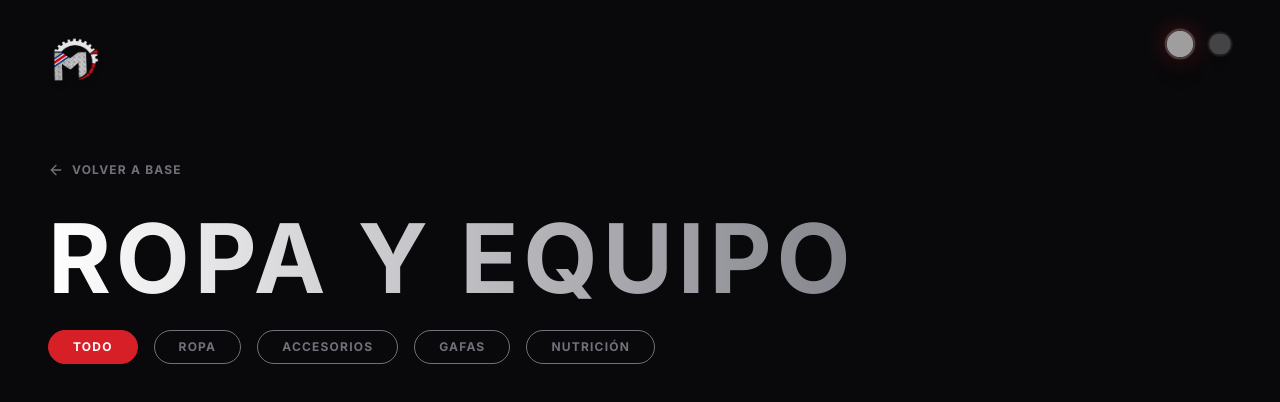
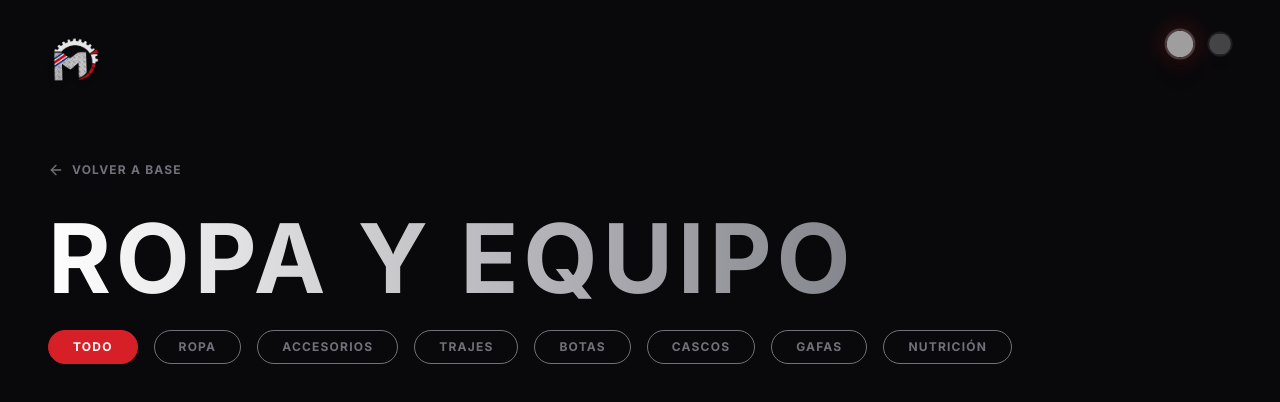
Before and after one commit to arizonacan/rieju-costa-rica, a Next.js app: page /merch in a window 1280 px wide. Shown: the top 402 px of the page. Built offline with nearby package versions, Linux system fonts and the light colour scheme; no server answers; grey boxes are pictures that could not be loaded.

Commit message:
PUSH PUSH PUSH

```diff
--- a/app/merch/page.tsx
+++ b/app/merch/page.tsx
@@ -61,7 +61,7 @@ export default function MerchPage() {
     es: {
       back: "Volver a Base",
       title: "Ropa y Equipo",
-      filters: { all: "Todo", apparel: "Ropa", accessories: "Accesorios", goggles: "Gafas", nutrition: "Nutrición" },
+      filters: { all: "Todo", ropa: "Ropa", accesorios: "Accesorios", trajes: "Trajes", botas: "Botas", cascos: "Cascos", gafas: "Gafas", nutricion: "Nutrición" },
       close: "Cerrar",
       details: "Detalles del Producto",
       labels: { sizes: "Tallas", material: "Material", category: "Categoría" }
@@ -69,7 +69,7 @@ export default function MerchPage() {
     en: {
       back: "Back to Base",
       title: "Apparel & Gear",
-      filters: { all: "All", apparel: "Apparel", accessories: "Accessories", goggles: "Goggles", nutrition: "Nutrition" },
+      filters: { all: "All", ropa: "Apparel", accesorios: "Accessories", trajes: "Suits", botas: "Boots", cascos: "Helmets", gafas: "Goggles", nutricion: "Nutrition" },
       close: "Close",
       details: "Product Details",
       labels: { sizes: "Sizes", material: "Material", category: "Category" }
@@ -116,7 +116,7 @@ export default function MerchPage() {
         </h1>
 
         <div className="flex gap-4 mb-12 overflow-x-auto pb-4 scrollbar-hide">
-          {["all", "apparel", "accessories", "goggles", "nutrition"].map((cat) => (
+          {["all", "ropa", "accesorios", "trajes", "botas", "cascos", "gafas", "nutricion"].map((cat) => (
             <button
               key={cat}
               onClick={() => setFilter(cat)}
--- a/sanity/schemaTypes/merch.ts
+++ b/sanity/schemaTypes/merch.ts
@@ -26,13 +26,17 @@ export default defineType({
       type: 'string',
       options: {
         list: [
-          { title: 'Ropa (Apparel)', value: 'apparel' },
-          { title: 'Accesorios (Accessories)', value: 'accessories' },
-          { title: 'Gafas (Goggles)', value: 'goggles' },
-          { title: 'Nutrición (Nutrition)', value: 'nutrition' }
+          { title: 'Ropa (Apparel)', value: 'ropa' },
+          { title: 'Accesorios (Accessories)', value: 'accesorios' },
+          { title: 'Trajes (Suits/Gear)', value: 'trajes' },
+          { title: 'Botas (Boots)', value: 'botas' },
+          { title: 'Cascos (Helmets)', value: 'cascos' },
+          { title: 'Gafas (Goggles)', value: 'gafas' },
+          { title: 'Nutrición (Nutrition)', value: 'nutricion' }
         ],
-        layout: 'radio'
-      }
+        layout: 'dropdown'
+      },
+      validation: (Rule) => Rule.required().error('¡La categoría es obligatoria! / Category is required!')
     }),
     defineField({
       name: 'price',
```
